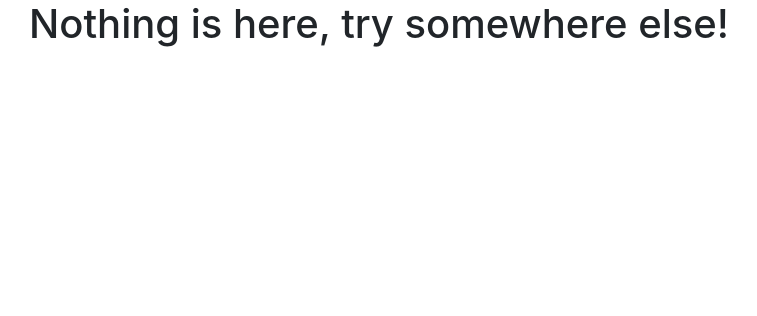
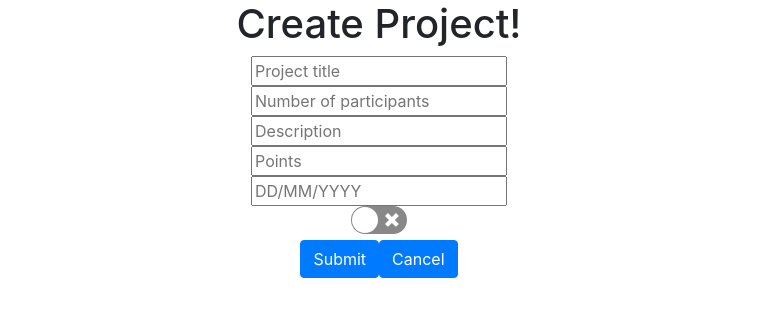
Before and after one commit to alsahmou/educational-platform, a React (Create React App) app: page /CreateProject in a window 1280 px wide. Shown: the top 316 px of the page, without its empty margins (261-1018 px from the left). Built offline with nearby package versions, Linux system fonts and the light colour scheme; no server answers.

Commit message:
Create newsfeed component.

```diff
--- a/package.json
+++ b/package.json
@@ -9,7 +9,7 @@
     "axios": "^0.20.0",
     "bcryptjs": "^2.4.3",
     "body-parser": "^1.19.0",
-    "bootstrap": "^4.5.2",
+    "bootstrap": "^4.5.3",
     "cookie-parser": "^1.4.5",
     "ejs": "^3.1.5",
     "express-flash": "0.0.2",
@@ -18,11 +18,13 @@
     "passport": "^0.4.1",
     "passport-local": "^1.0.0",
     "react": "^16.13.1",
+    "react-bootstrap": "^1.4.0",
     "react-dom": "^16.13.1",
     "react-markdown": "^4.3.1",
     "react-router": "^5.2.0",
     "react-router-dom": "^5.2.0",
     "react-scripts": "^2.1.8",
+    "react-switch": "^5.0.1",
     "uuid": "^8.3.1"
   },
   "scripts": {
--- a/src/App.js
+++ b/src/App.js
@@ -1,6 +1,7 @@
 import React, { Component } from 'react'
 import './App.css'
 import { BrowserRouter, Route, Switch } from 'react-router-dom'
+import 'bootstrap/dist/css/bootstrap.min.css';
 
 // Importing routing components
 import DynamicRouteComp from './routingComps/DynamicRouteComp'
@@ -9,6 +10,8 @@ import NotFound from './routingComps/NotFound'
 import Login from './routingComps/Login'
 import Signup from './routingComps/Signup'
 import UserDashboard from './routingComps/UserDashboard'
+import Newsfeed from './routingComps/Newsfeed'
+import CreateProject from './routingComps/CreateProject'
 
 // Main Application component where the website is routed by different URLs
 class App extends Component {
@@ -23,6 +26,8 @@ class App extends Component {
             <Route exact path='/login' component={Login} />
             <Route exact path='/signup' component={Signup} />
             <Route exact path='/user-dashboard' component={UserDashboard} />
+            <Route exact path='/newsfeed' component={Newsfeed} />
+            <Route exact path='/CreateProject' component={CreateProject} />
             <Route path='/posts/:slug' component={DynamicRouteComp} />
             <Route component={NotFound} />
           </Switch>
--- /dev/null
+++ b/src/routingComps/CreateProject.js
@@ -0,0 +1,121 @@
+import React, { Component} from 'react';
+import axios from 'axios';
+import { Button, Card } from 'react-bootstrap';
+import Switch from "react-switch";
+
+
+var username = null
+
+export default class newsfeeds extends Component {
+	constructor(props) {
+	    super(props);
+
+	    this.onSwitch = this.onSwitch.bind(this)
+	    this.updateDB = this.updateDB.bind(this)
+
+	    this.state = {
+	    	date: new Date(),
+	    	checked: false,
+	    	isGroup: false
+	    };
+	 }
+
+	componentDidMount() {
+		axios.get('http://localhost:5000/users/getinfo')
+	      .then(response => {
+	        username = response.data.username
+	      })
+	      .catch(function (error) {
+	        console.log(error);
+	      })
+	   }
+	// Handling the switch button.
+	onSwitch(checked) {
+		console.log(checked)
+	    this.setState({
+	    	checked: checked,
+	    	isGroup: !this.state.isGroup
+	    })
+	}
+	// Displaying an input textbox if the state of the switch changed.
+	displayInput = () => {
+		if(this.state.isGroup == true){
+			return <div>
+				<input
+			          type="text"
+			          placeholder="numberOfTeam"
+			          required
+			          ref="numberOfTeam"
+			        />
+			        <br></br>
+			        <br></br>
+			</div>
+		}
+	}
+	// Updating the DB with the new posted project.
+	updateDB = () => {
+		const newAdminProject = {
+			username: username,
+			projectName: this.refs.projectTitle.value,
+			projectPicture: this.refs.projectTitle.value,
+			participantsNumber: this.refs.numberOfParticipants.value,
+			users: [],
+			description: this.refs.description.value,
+			projectPoints: this.refs.points.value,
+			dueDate: this.refs.dueDate.value,
+			isGroup: this.state.checked,
+			groupSize:this.refs.numberOfTeam.value
+		}
+		axios.post('http://localhost:5000/adminprojects/add', newAdminProject)
+		window.location.href = "/newsfeed"
+	}
+
+	render() {
+		return (
+			<div>
+		        <h1>Create Project!</h1>
+	        <form>
+	    	    <input
+		          type="text"
+		          placeholder="Project title"
+		          required
+		          ref="projectTitle"
+		        />
+		        <br></br>
+		        <input
+		          type="text"
+		          placeholder="Number of participants"
+		          required
+		          ref="numberOfParticipants"
+		        />
+		        <br></br>
+		        <input
+		          type="text"
+		          placeholder="Description"
+		          required
+		          ref="description"
+		        />
+		        <br></br>
+		        <input
+		          type="text"
+		          placeholder="Points"
+		          required
+		          ref="points"
+		        />
+		        <br></br>
+		        <input
+		          type="text"
+		          placeholder="DD/MM/YYYY"
+		          required
+		          ref="dueDate"
+		        />
+		        <br></br>
+		        <Switch onChange={this.onSwitch} checked={this.state.checked}/>
+	        	{this.displayInput()}
+	    	</form>
+		    	<Button type="button" onClick={this.updateDB}>Submit</Button>
+		        <Button type="button" href="/newsfeed">Cancel</Button>
+		    </div>
+		)
+	}
+}
--- /dev/null
+++ b/src/routingComps/Newsfeed.js
@@ -0,0 +1,141 @@
+import React, { Component } from 'react';
+import axios from 'axios';
+import { Button, Card } from 'react-bootstrap';
+import Cookies from 'js-cookie'
+
+var buttons = []
+
+export default class newsfeeds extends Component {
+	constructor(props) {
+	    super(props);
+
+	    this.state = {
+	    	projects: [],
+	    	disabledButtons:[],
+	    	projectsIds:[],
+	    	isAdmin: null,
+	    	username: null
+	    };
+	 }
+
+	componentDidMount() {
+		// Getting the isAdmin info of the current user.
+		axios.get('http://localhost:5000/users/getinfo',  {withCredentials: true})
+			.then(response => {
+				this.setState({
+					isAdmin: response.data.isAdmin,
+					username: response.data.username
+				})
+			})
+			.catch(function (error) {
+		        console.log(error);
+		    })
+		// Getting the posted projects.
+	 	axios.get('http://localhost:5000/adminProjects/', {withCredentials: true})
+		    .then(response => {
+		        var projectsIds = []
+		        var indices = []
+		        buttons = new Array(response.data.length).fill(false)
+		    	response.data.reverse().map((project, index) => {
+	    		// Figuering out the projects that the current user is enrolled in.
+	    		// Saving the index of the joined projects to be used in disabling the associated join button.
+					project.users.map((username) => {
+						if(username == this.state.username){
+							projectsIds = projectsIds.concat(project._id)
+							indices = indices.concat(index)
+						}
+					})
+				})
+	    		// Disabling the join buttons associated with the joined projects of the current user.
+		    	indices.map((indx) => {
+		    		buttons.map((button, index) => {
+						if(indx == index){
+							let button = buttons
+							button[index] = true
+				buttons = button
+						}
+					})
+		    	})
+				this.setState({
+					projects: response.data,
+		        	disabledButtons: new Array(response.data.length).fill(false),
+					projectsIds:projectsIds
+				})
+			})
+		    .catch(function (error) {
+		        console.log(error);
+		    })
+	}
+	// Modifying the state of a particulare button to disabled.
+	setDisabledButton = (i) => {
+		this.state.disabledButtons.map((button, index) => {
+			if(i == index){
+				let button = buttons
+				button[index] = true
+				this.setState({
+					disabledButtons: button
+				})
+			}
+		})
+
+	}
+	// Updating the database with the new enrolled user.
+	updateDB = (e, i) => {
+		this.setDisabledButton(i)
+		var projectId = String(e.currentTarget.id)
+		axios.get('http://localhost:5000/users/getinfo',  {withCredentials: true})
+			.then(response => {
+				const newUser = {
+					username: response.data.username
+				}
+
+				console.log(newUser.username)
+				// var url = 'http://localhost:5000/adminProjects/adduser/' + projectId
+				axios.post('http://localhost:5000/adminProjects/adduser/' + projectId, newUser)
+			})
+			.catch(function (error) {
+		        console.log(error);
+		    })
+	}
+	// Adding the Create button, if isAdmin, after the last rendered card.
+	displayCreateButton = (index, length) => {
+		if(index == length-1 && this.state.isAdmin == true){
+			return <Button type="button" href="/CreateProject">Create Project</Button>
+		}
+	}
+	//Adding Join button for non admin users.
+	displayJoinButton = (index, project) =>{
+		if(this.state.isAdmin == false){
+			return <Button type= "button" onClick={e => {this.updateDB(e, index)}} id={project._id} disabled={buttons[index]}>Join Project</Button>
+		}
+	}
+
+	render() {
+		const {projects} = this.state;
+		const {disabledButtons} = this.state;
+		var indx = 0
+
+		return (
+			<div>
+				{projects.map((project, index) => {
+					console.log(project)
+					indx = index
+					return <div key={index}>
+						<Card style={{ width: '100%' }}>
+						<Card.Body>
+							<Card.Title>{project.projectName}</Card.Title>
+							<Card.Subtitle className="mb-2 text-muted">
+								{project.projectPoints} pts | due on {project.dueDate}
+							</Card.Subtitle>
+							<Card.Text>{project.username}</Card.Text>
+							{this.displayJoinButton(index, project)}
+						</Card.Body>
+						</Card>
+						<br></br>
+					</div>
+				})}
+				{this.displayCreateButton(indx, projects.length)}
+			</div>
+		)
+	}
+}
```
Also changed, not shown: 1 other file (tests, documents, lock files or other folders).
